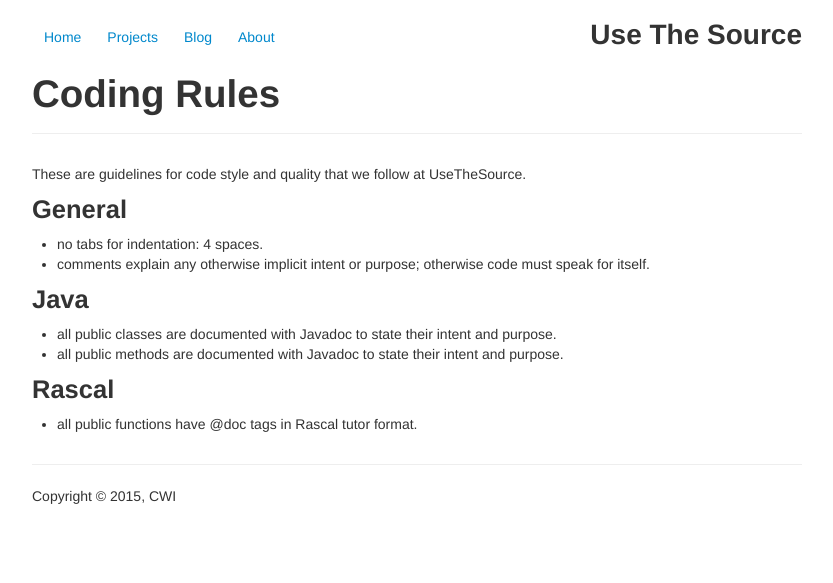
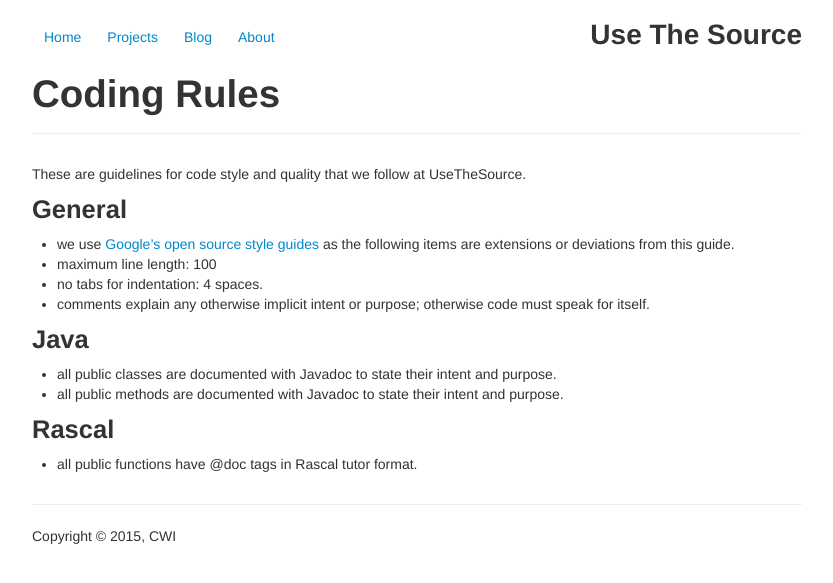
Before and after one commit to usethesource/usethesource.github.io, a Jekyll site: the page built from about/coding.md, in a window 1280 px wide. Shown: the top 583 px of the page, without its empty margins (223-1056 px from the left). Built offline with Jekyll 4.4.1, drawn with Linux system fonts in a browser that asks for light colours; Markdown is read by kramdown in place of the engine named in the settings.

Commit message:
Updating code style to include google style guide

```diff
--- a/about/coding.md
+++ b/about/coding.md
@@ -8,6 +8,8 @@ These are guidelines for code style and quality that we follow at UseTheSource.
 
 ## General
 
+* we use [Google's open source style guides](https://github.com/google/styleguide) as the following items are extensions or deviations from this guide.
+* maximum line length: 100
 * no tabs for indentation: 4 spaces.
 * comments explain any otherwise implicit intent or purpose; otherwise code must speak for itself.
 
```
